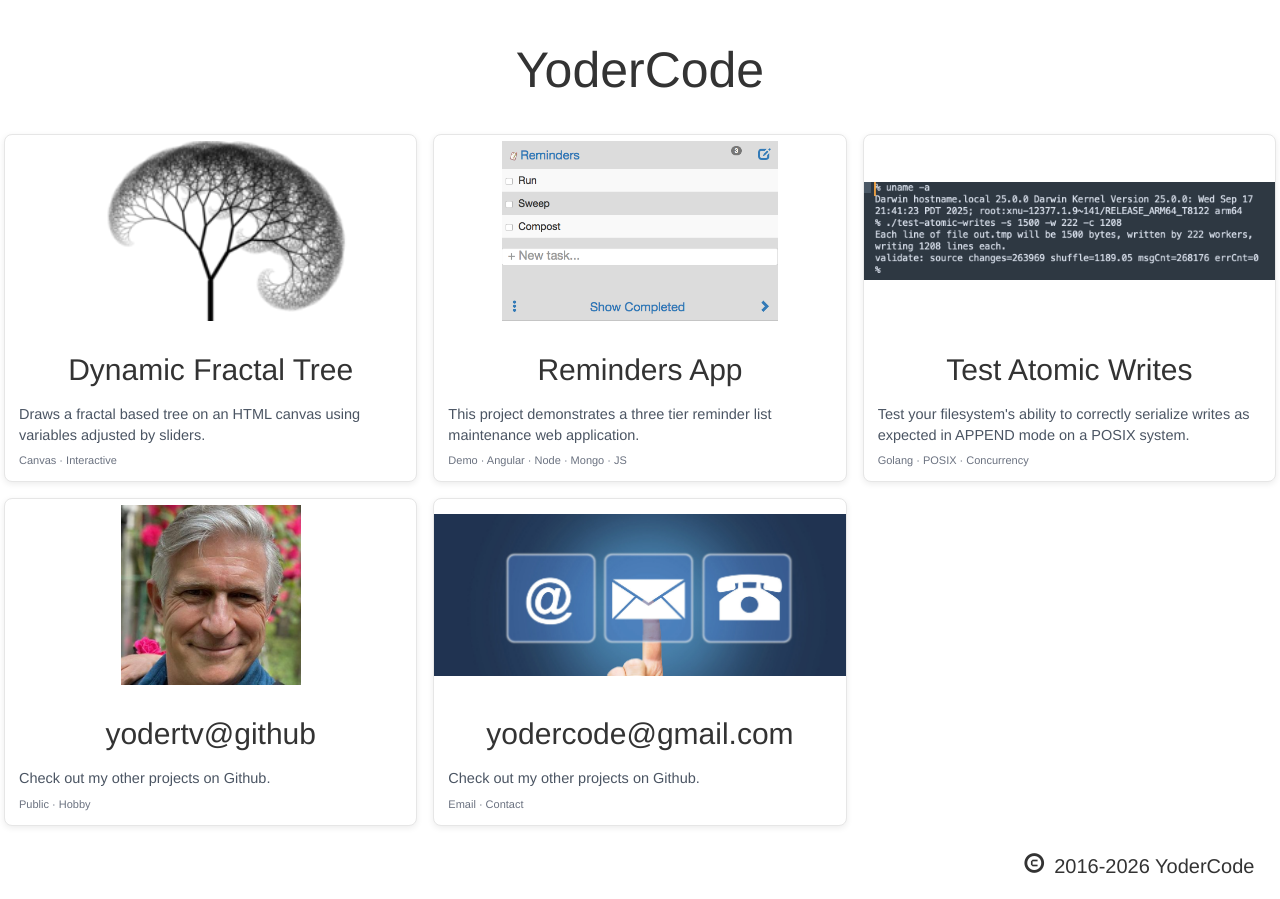
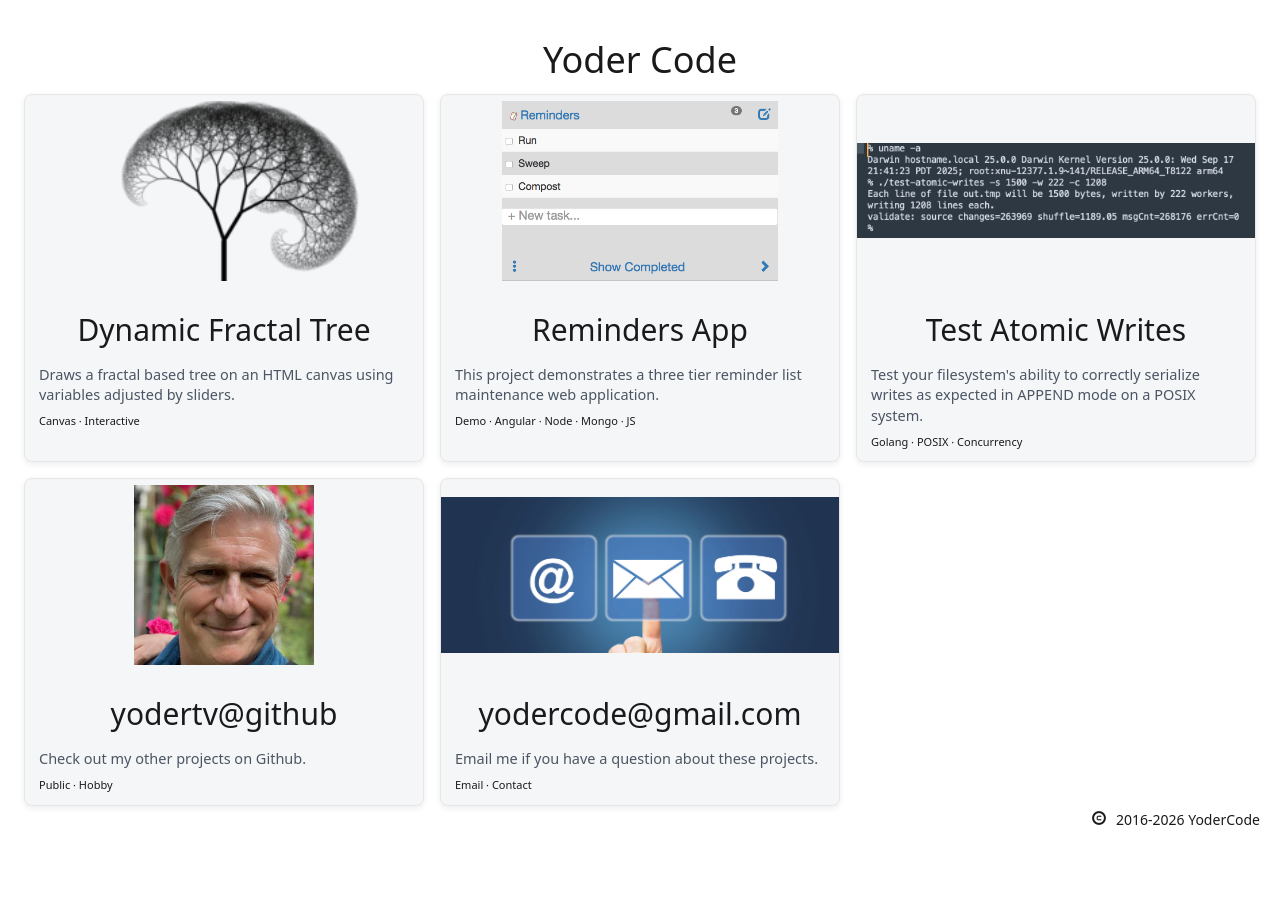
Before and after one commit to yodertv/yodercode.com, a plain HTML site: page index.html in a window 1280 px wide. After the commit the page ends 840 px from the top, so only its background shows below. Drawn offline with nearby package versions, Linux system fonts and the light colour scheme.

Commit message:
Support dark mode and update copy right.

```diff
--- a/index.css
+++ b/index.css
@@ -1,22 +1,4 @@
 <style>
-
-html, body{
-  font-family: system-ui, -apple-system, "Segoe UI", Roboto, "Helvetica Neue", Arial;
-  background: #f7f7fb;
-  margin: 0;
-  padding: 24px;
-  color: #111827;
-}
-
-h1 {
-    text-align: center;
-    font-size: 5rem;
-    line-height: 2;
-}
-
-h2 {
-    text-align: center;
-}
 
 #copyright {
   display:inline-block;
@@ -30,10 +12,42 @@ h2 {
 :root{
   --gap: 16px;
   --card-radius: 8px;
-  --card-bg: #fff;
   --card-border: #e6e6e6;
   --shadow: 0 2px 6px rgba(0,0,0,0.08);
   --focus: 3px solid #3b82f6;
+  --bg-color: #ffffff;
+  --text-color: #1a1a1a;
+  --card-bg: #f4f6f8;
+  --accent: #2563eb;
+}
+
+@media (prefers-color-scheme: dark) {
+  :root {
+    --bg-color: #0f172a;
+    --text-color: #f8fafc;
+    --card-bg: #1e293b;
+    --accent: #60a5fa;
+  }
+}
+
+html body {
+  margin: 0;
+  padding: 24px;
+  font-family: system-ui, sans-serif;
+  background-color: var(--bg-color);
+  color: var(--text-color);
+  transition: background-color 0.3s ease, color 0.3s ease;
+  padding: 2rem;
+}
+
+h1 {
+  text-align: center;
+  color: var(--text-color);
+}
+
+h2 {
+  text-align: center;
+  color: var(--text-color);
 }
 
 /* Responsive CSS Grid */
@@ -49,6 +63,7 @@ h2 {
 /* Each item is an article/figure card */
 .card {
   background: var(--card-bg);
+  color: var(--text-color);
   border: 1px solid var(--card-border);
   border-radius: var(--card-radius);
   box-shadow: var(--shadow);
@@ -57,7 +72,7 @@ h2 {
   flex-direction: column;
   transition: transform .12s ease, box-shadow .12s ease;
 }
-.card:hover { transform: translateY(-4px); box-shadow: 0 6px 18px rgba(0,0,0,0.12); }
+.card:hover { transform: translateY(-8px); box-shadow: 0 6px 18px rgba(0,0,0,0.12); }
 
 /* Make the entire card a single clickable target */
 .card a {
@@ -119,11 +134,11 @@ figure {
   align-items: center;
   gap: 8px;
   font-size: 1.1rem;
-  color: #6b7280;
 }
 
 /* Optional: responsive tweak for image height on wide screens */
 @media (min-width: 900px) {
   .card img { height: 180px; }
 }
+
 </style>
--- a/index.html
+++ b/index.html
@@ -4,6 +4,9 @@
   <meta charset="utf-8">
   <meta name="viewport" content="width=device-width, initial-scale=1.0"></meta>
   <title>YCD</title>
+
+  <link href="./index.css" rel="stylesheet">
+
   <link rel="shortcut icon" href="./dytree.ico" type="image/x-icon">
   <link rel="icon" href="img/dytree.ico" type="image/x-icon">
 
@@ -13,14 +16,12 @@
   <!-- Optional theme -->
   <link rel="stylesheet" href="https://maxcdn.bootstrapcdn.com/bootstrap/3.3.7/css/bootstrap-theme.min.css" integrity="sha384-rHyoN1iRsVXV4nD0JutlnGaslCJuC7uwjduW9SVrLvRYooPp2bWYgmgJQIXwl/Sp" crossorigin="anonymous">
 
-  <link href="./index.css" rel="stylesheet">
-
   <!-- Latest compiled and minified JavaScript -->
   <script src="https://maxcdn.bootstrapcdn.com/bootstrap/3.3.7/js/bootstrap.min.js" integrity="sha384-Tc5IQib027qvyjSMfHjOMaLkfuWVxZxUPnCJA7l2mCWNIpG9mGCD8wGNIcPD7Txa" crossorigin="anonymous"></script>
 </head>
 
 <body>
-  <h1>YoderCode</h1>
+  <h1>Yoder Code</h1>
 
   <!-- Use a list for a grid of items (screen readers prefer list semantics) -->
   <ul class="grid" role="list">
@@ -29,13 +30,16 @@
       <!-- anchor wraps the whole card; HTML5 allows block links -->
       <a href="https://github.com/yodertv/DynamicTree#dynamic-tree" aria-labelledby="title-dytree">
         <figure>
+          <picture>
             <!-- Use width/height or aspect-ratio and lazy loading to improve performance -->
+            <source media="(prefers-color-scheme: dark)" srcset="dytree-white.png">
             <img src="./dytree.png" alt="Screenshot of a fractal tree drawn on a canvas" loading="lazy"/>
             <figcaption class="card-body">
               <h2 id="title-dytree">Dynamic Fractal Tree</h2>
               <p>Draws a fractal based tree on an HTML canvas using variables adjusted by sliders.</p>
               <div class="meta">Canvas · Interactive</div>
             </figcaption>
+          </picture>
         </figure>
       </a>
     </li>
@@ -83,7 +87,7 @@
           <img src="./contact.jpg" alt="Email contact image." loading="lazy">
           <figcaption class="card-body">
             <h2 id="title-github-profile">yodercode@gmail.com</h2>
-            <p>Check out my other projects on Github.</p>
+            <p>Email me if you have a question about these projects.</p>
             <div class="meta">Email · Contact</div>
           </figcaption>
         </figure>
@@ -96,5 +100,4 @@
     <i style="float:right;padding-right:10px" class="glyphicon glyphicon-copyright-mark"></i>
   </span>
 </body>
-
 </html>
```
Also changed, not shown: dytree-white.png (added). Lines whose indentation alone changed are shown as unchanged.
